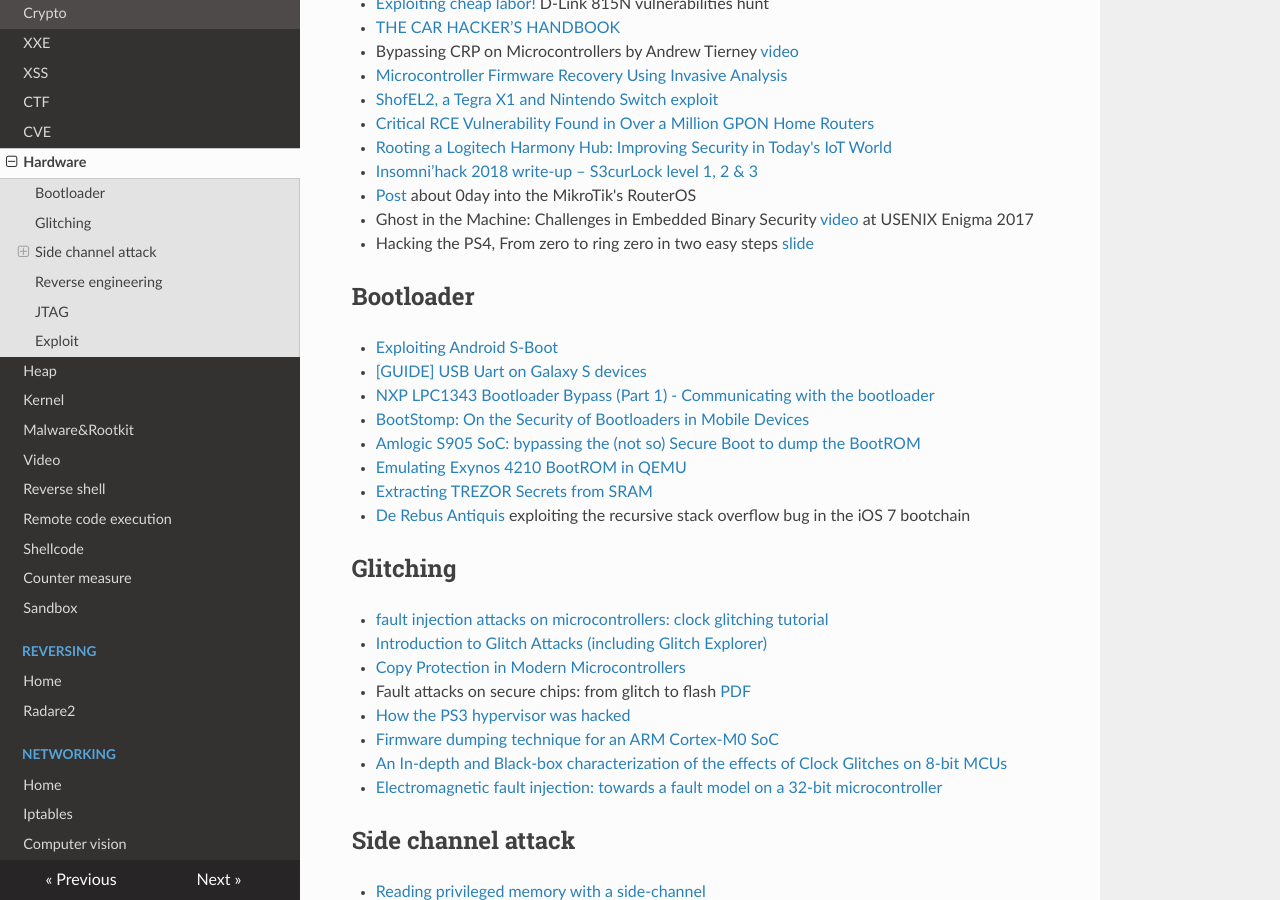
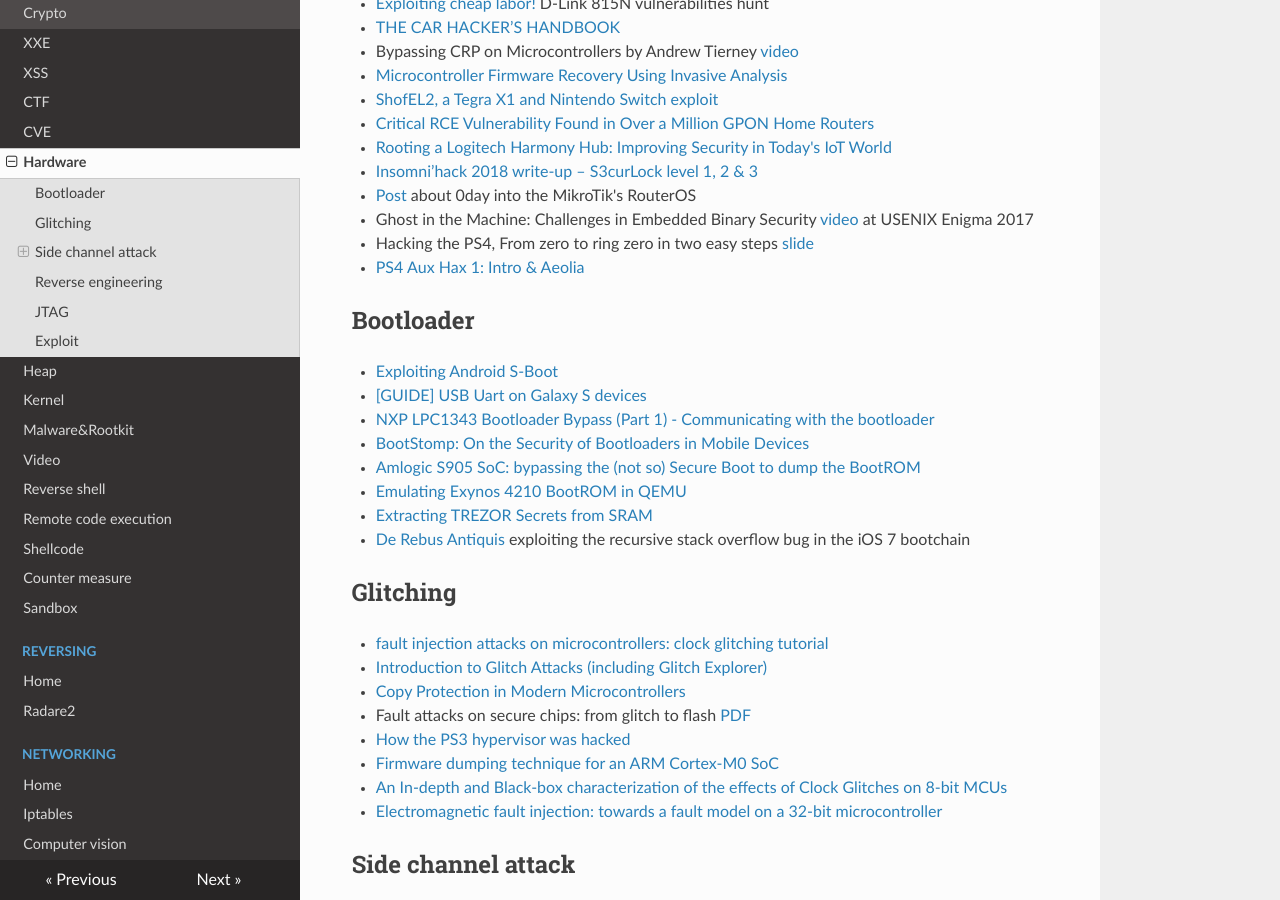
Before and after one commit to gipi/low-level, an MkDocs documentation site: the page built from docs/security/hardware.md, in a window 1280 px wide and 900 px high, scrolled down 552 px. Built offline with MkDocs 1.6.1, drawn with Linux system fonts in a browser that asks for light colours; nearby versions of some CDN libraries; old or Windows-style settings are respelled for this version of MkDocs.

Commit message:
Update hardware.md

```diff
--- a/docs/security/hardware.md
+++ b/docs/security/hardware.md
@@ -26,6 +26,7 @@
  - [Post](http://blog.seekintoo.com/chimay-red.html) about 0day into the MikroTik's RouterOS
  - Ghost in the Machine: Challenges in Embedded Binary Security [video](https://www.youtube.com/watch?v=pMRa8xDFpiE) at USENIX Enigma 2017
  - Hacking the PS4, From zero to ring zero in two easy steps [slide](http://crack.bargains/02r0.pdf)
+ - [PS4 Aux Hax 1: Intro & Aeolia](https://fail0verflow.com/blog/2018/ps4-aeolia/)
 
 ## Bootloader
 
```
